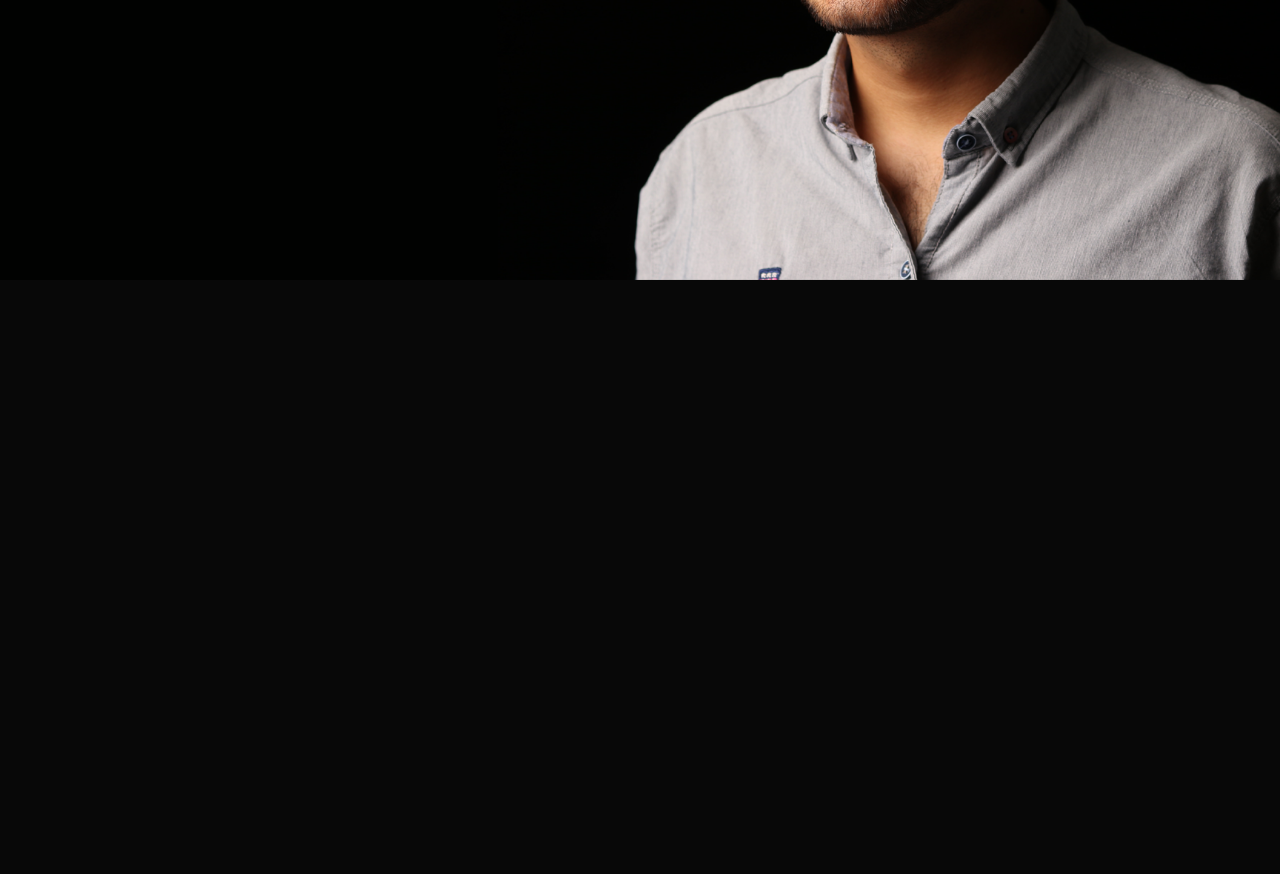
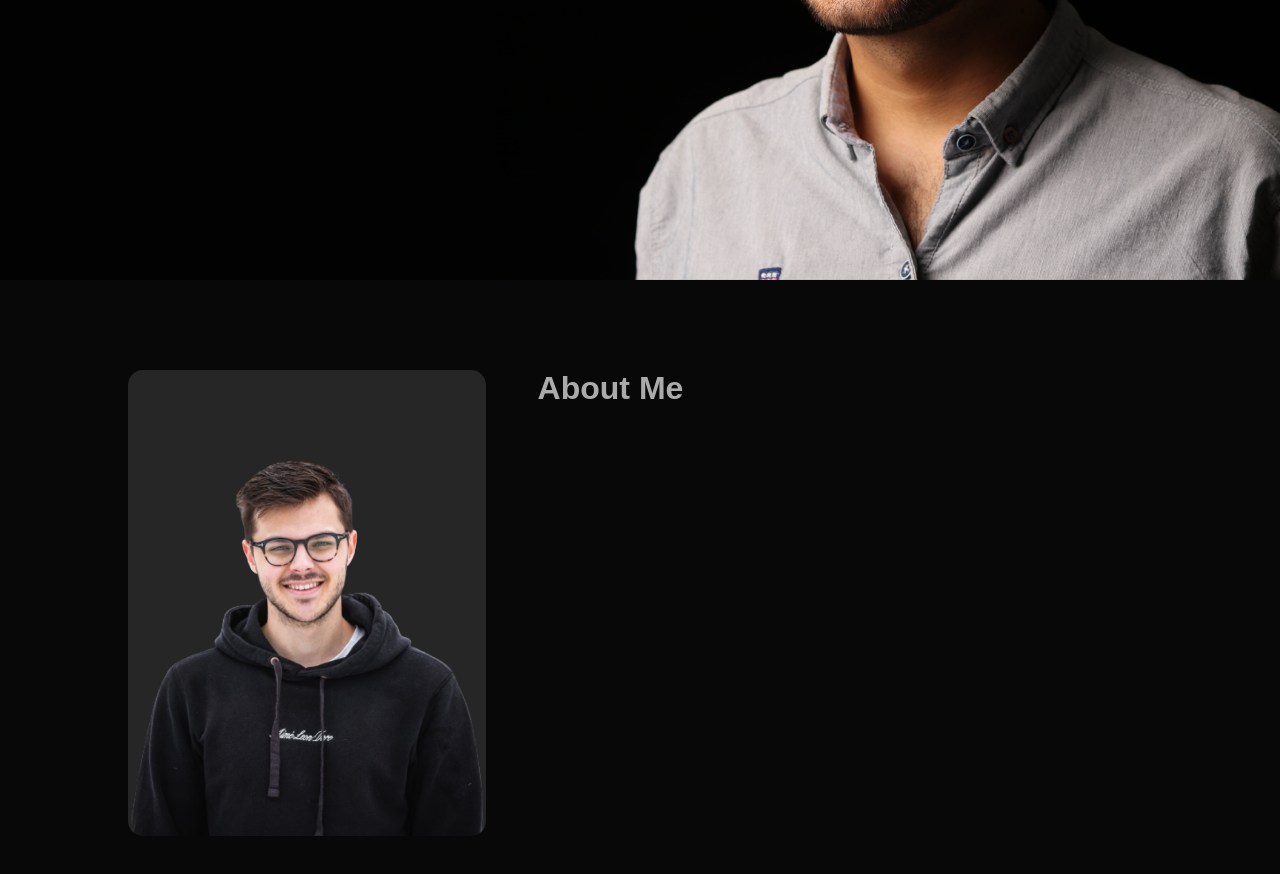
Before and after one commit to Dikhitkumar/portfolio, a plain HTML site: page index.html in a window 1280 px wide. Shown: the part 520-1394 px from the top of the page. Before the commit the page ends 820 px from the top, so only its background shows below. Drawn offline with Linux system fonts and the light colour scheme.

Commit message:
about row and col  commit

```diff
--- a/index.html
+++ b/index.html
@@ -25,9 +25,17 @@
             </div>
         </div>
     </div>
+    <!-- -----------about----------------- -->
     <div id="about">
         <div class="container">
-
+            <div class="row">
+                <div class="about-col-1">
+                    <img src="images/user.png">
+                </div>
+                <div class="about-col-2">
+                    <h1>About Me</h1>
+                </div>
+            </div>
         </div>
     </div>
 
--- a/style.css
+++ b/style.css
@@ -66,3 +66,24 @@ nav ul li a:hover::after{
 .header-text h1 span{
     color: #ff004f;
 }
+/* -------------about--------------- */
+#about{
+    padding: 80px 0;
+    color: #ababab;
+}
+.row{
+    display: flex;
+    justify-content: space-between;
+    flex-wrap: wrap;
+}
+
+.about-col-1{
+    flex-basis: 35%;
+}
+.about-col-1 img{
+    width: 100%;
+    border-radius: 15px;
+}
+.about-col-2{
+    flex-basis: 60%;
+}
```
